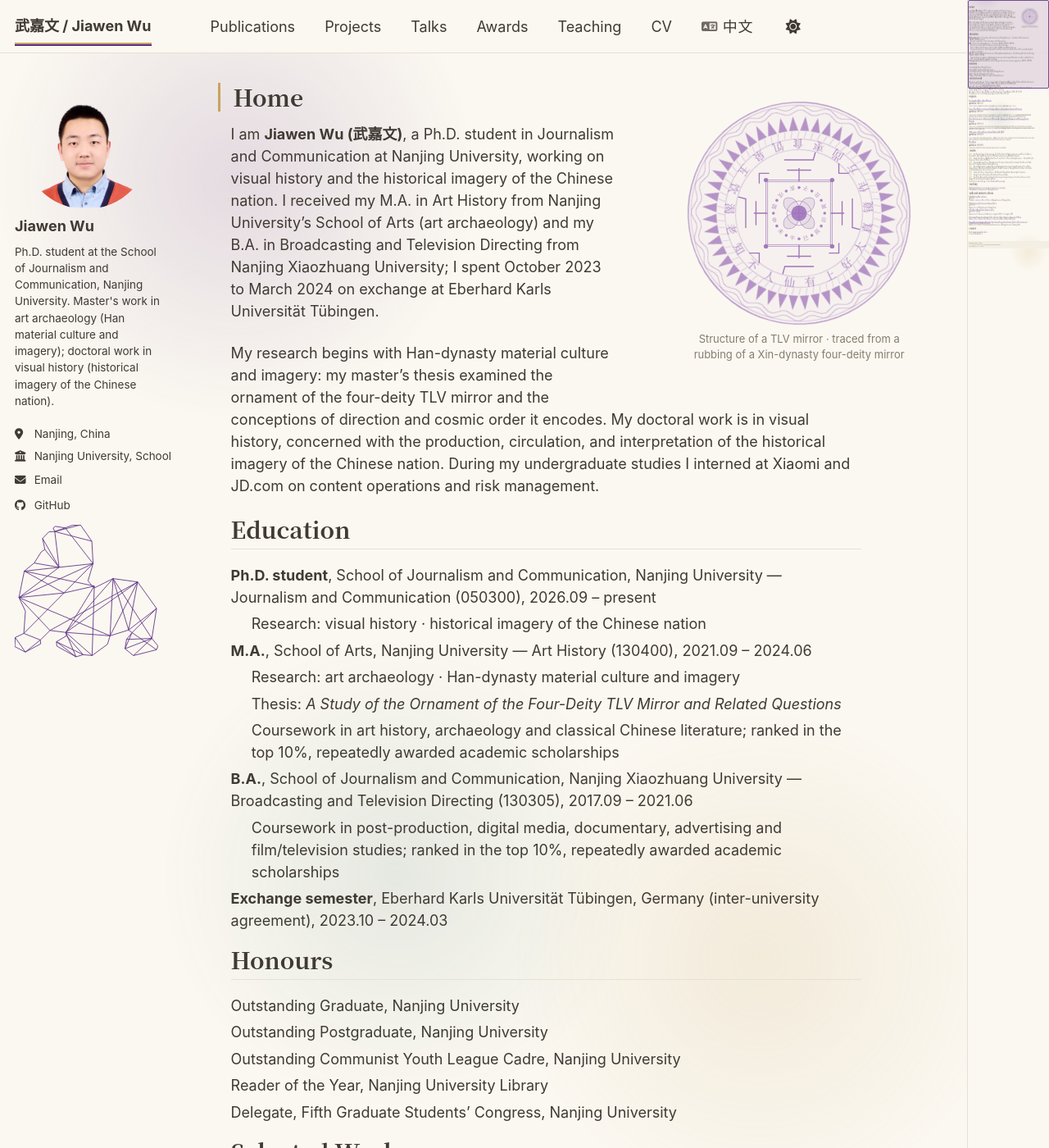
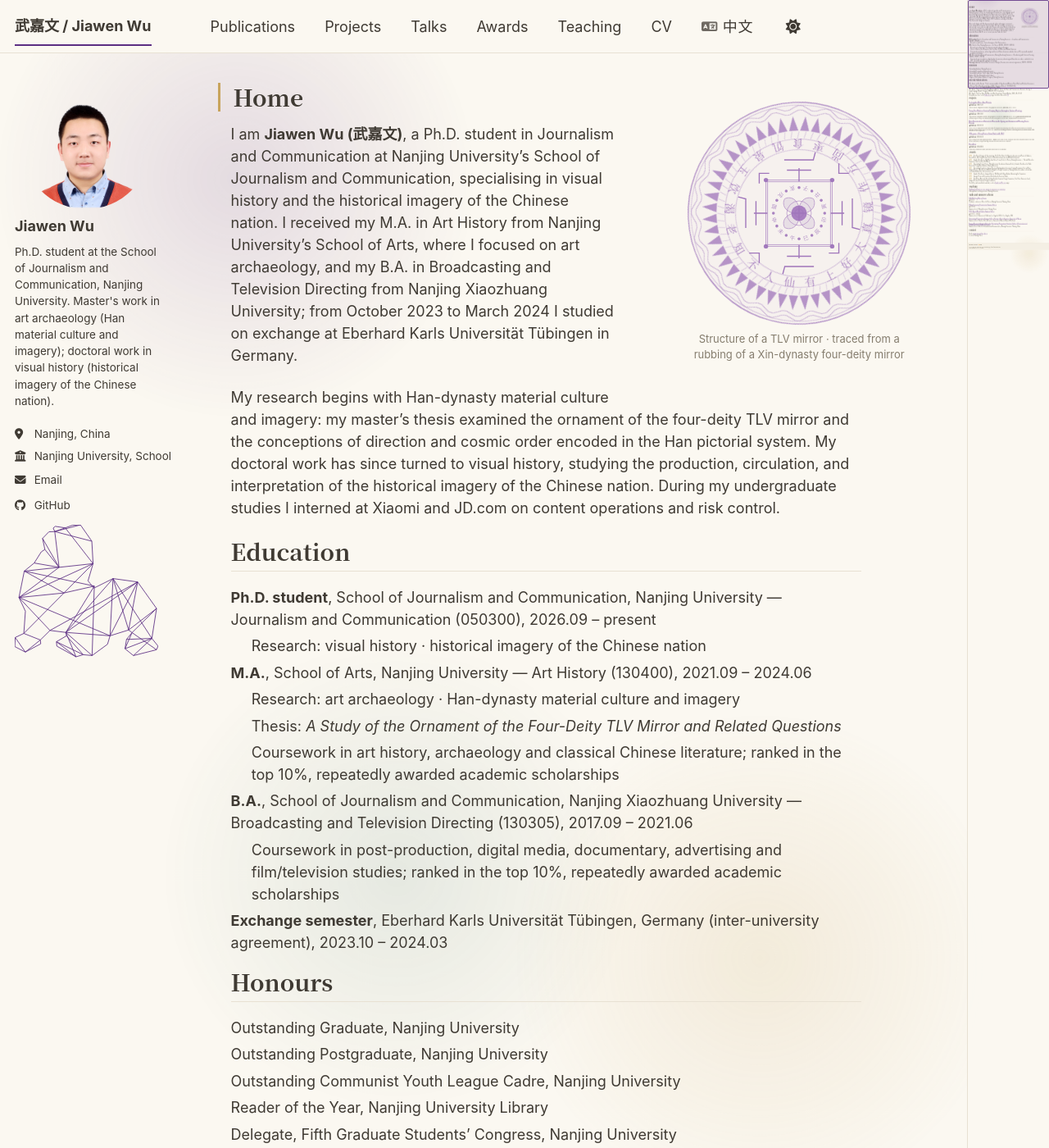
Before and after one commit to newnju/newnju.github.io, a Jekyll site: the page built from _pages/en/about.md, in a window 1280 px wide and 1400 px high. Shown: the whole window at 82% size. Built offline with Jekyll 4.4.1, drawn with Linux system fonts in a browser that asks for light colours; a style sheet for code colours, icons or effects is not loaded; some of the changed text lies outside the part shown.

Commit message:
导航选中项改单线南大紫（去掉金色上线，保留 2px 高度不抖动）；英文主页自介按现行中文重写为地道学术英文，近期成果标题改 Recent Publications、获奖导语改 levels marked，英文 sitemap 注释汉译英

```diff
--- a/_pages/en/about.md
+++ b/_pages/en/about.md
@@ -6,9 +6,9 @@ author_profile: true
 mirror: true
 ---
 
-I am **Jiawen Wu (武嘉文)**, a Ph.D. student in Journalism and Communication at Nanjing University, working on visual history and the historical imagery of the Chinese nation. I received my M.A. in Art History from Nanjing University's School of Arts (art archaeology) and my B.A. in Broadcasting and Television Directing from Nanjing Xiaozhuang University; I spent October 2023 to March 2024 on exchange at Eberhard Karls Universität Tübingen.
+I am **Jiawen Wu (武嘉文)**, a Ph.D. student in Journalism and Communication at Nanjing University's School of Journalism and Communication, specialising in visual history and the historical imagery of the Chinese nation. I received my M.A. in Art History from Nanjing University's School of Arts, where I focused on art archaeology, and my B.A. in Broadcasting and Television Directing from Nanjing Xiaozhuang University; from October 2023 to March 2024 I studied on exchange at Eberhard Karls Universität Tübingen in Germany.
 
-My research begins with Han-dynasty material culture and imagery: my master's thesis examined the ornament of the four-deity TLV mirror and the conceptions of direction and cosmic order it encodes. My doctoral work is in visual history, concerned with the production, circulation, and interpretation of the historical imagery of the Chinese nation. During my undergraduate studies I interned at Xiaomi and JD.com on content operations and risk management.
+My research begins with Han-dynasty material culture and imagery: my master's thesis examined the ornament of the four-deity TLV mirror and the conceptions of direction and cosmic order encoded in the Han pictorial system. My doctoral work has since turned to visual history, studying the production, circulation, and interpretation of the historical imagery of the Chinese nation. During my undergraduate studies I interned at Xiaomi and JD.com on content operations and risk control.
 
 Education
 ======
@@ -20,7 +20,7 @@ Honours
 
 {% include han-honours.html %}
 
-Selected Work
+Recent Publications
 ======
 
 {% include han-recent-pubs.html %}
@@ -38,7 +38,7 @@ Awards
 
 {% include han-awards.html %}
 
-The full version with level tags is on the [Awards and Honours](/en/timeline/) page.
+The full list, with award levels marked, is on the [Awards and Honours](/en/timeline/) page.
 
 Teaching
 ======
--- a/_sass/_han.scss
+++ b/_sass/_han.scss
@@ -426,21 +426,16 @@ html[data-theme="dark"][data-color-theme="nju"] .han-mirror {
 }
 
 /* --------------------------------------------------------------------------
-   5. 顶部导航：语言切换 + 当前项朱砂下划线
+   5. 顶部导航：语言切换 + 当前项南大紫下划线
    -------------------------------------------------------------------------- */
 
-/* 当前页导航项的下划线：上为帝王金、下为南大紫，各 2px。
-   下面那条用 border-bottom 画（紫），上面那条用 background 画（金）——
-   background-position: left bottom 以 padding box 为基准，正好紧贴 border 上沿。
-   这样元素总高与主题默认的 border-bottom: 2px 一致，不会引起导航栏抖动。
+/* 当前页导航项的下划线：单线南大紫 2px（用户反馈：原先「上金下紫」两条线
+   观感多余，去掉金色那条，只留紫线）。元素总高与主题默认的
+   border-bottom: 2px 一致，不会引起导航栏抖动。
    必须一并覆盖 :hover 规则，其特异性高于 .selected > a。 */
 .masthead__menu-item.selected > a,
 .masthead__menu-item.selected a:hover {
     border-bottom-color: #5C2E83;
-    background-image: linear-gradient(#c8a45c, #c8a45c);
-    background-repeat: no-repeat;
-    background-position: left bottom;
-    background-size: 100% 2px;
 }
 
 .lang-switch > a {
```
Also changed, not shown: _pages/en/sitemap.md (+2 -1 lines).
